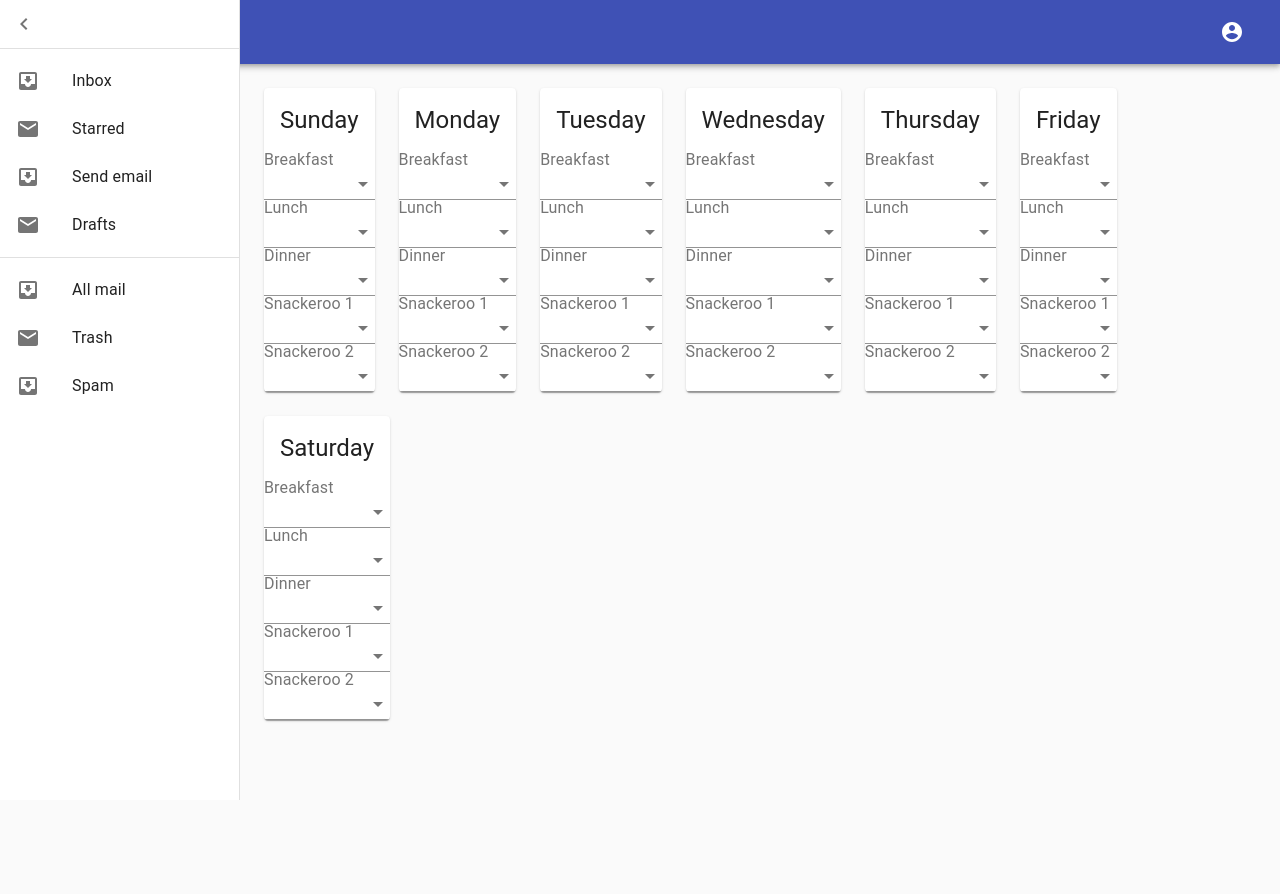
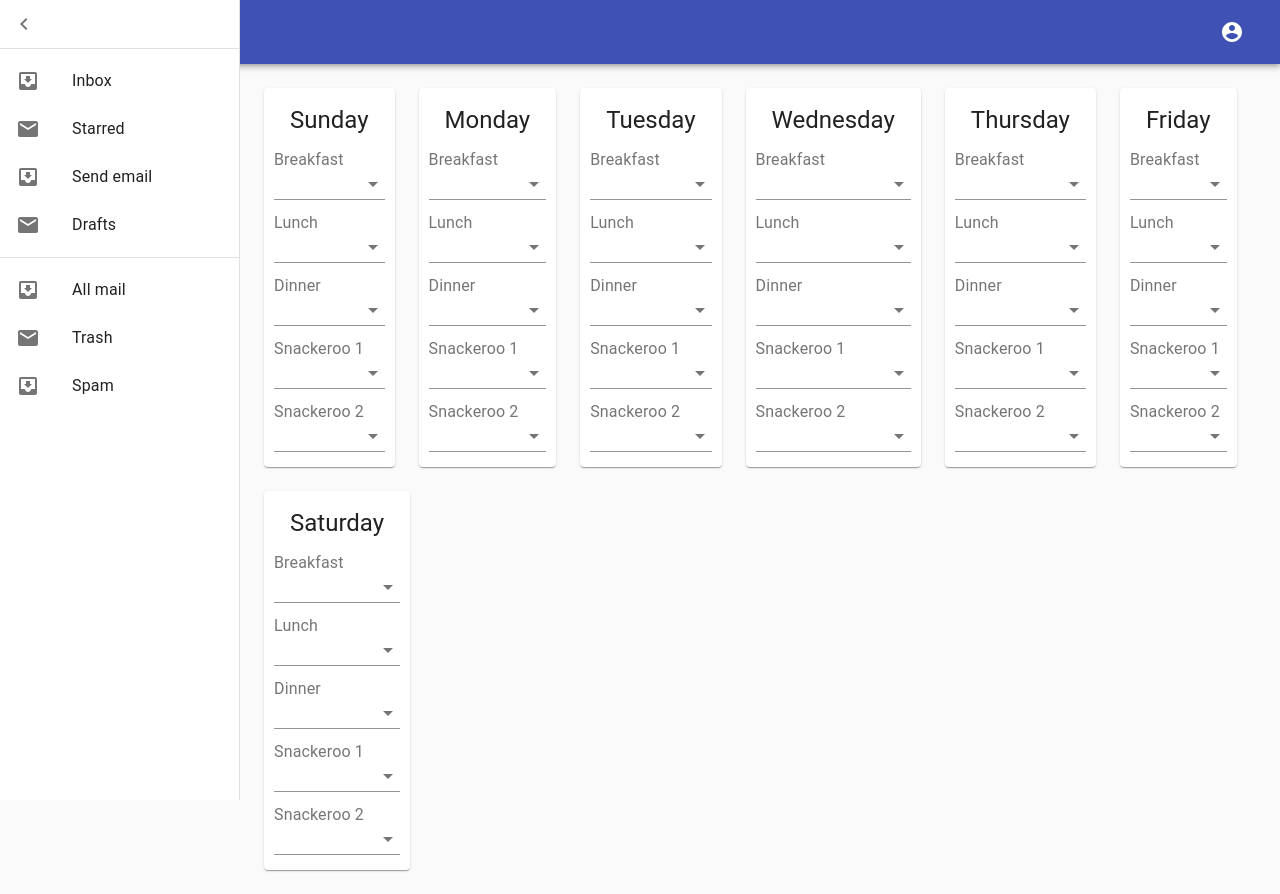
Before and after one commit to gage117/meal-planner, a React (Create React App) app in the folder client/: page / in a window 1280 px wide. Before the commit the page ends 800 px from the top, so only its background shows below. Built offline with nearby package versions, Linux system fonts and the light colour scheme; the HTML template or start-up script is replaced by a standard one.

Commit message:
Started messing with the styling of the DayCard component

```diff
--- a/client/src/components/DayCard/index.js
+++ b/client/src/components/DayCard/index.js
@@ -1,3 +1,4 @@
+import { makeStyles } from '@material-ui/core/styles';
 import Card from '@material-ui/core/Card';
 import CardHeader from '@material-ui/core/CardHeader';
 import Grid from '@material-ui/core/Grid';
@@ -5,9 +6,22 @@ import Select from '@material-ui/core/Select';
 import InputLabel from '@material-ui/core/InputLabel';
 import MenuItem from '@material-ui/core/MenuItem';
 
+const useStyles = makeStyles(theme => ({
+    cardContainer: {
+        padding: '0 10px 0px 10px',
+        // margin: '20px',
+        // maxWidth: '300px'
+    },
+    selectInput: {
+        marginBottom: '15px'
+    },
+}));
+
 export default function DayCard({ day }) {
+    const classes = useStyles();
+
     return (
-        <Card>
+        <Card className={classes.cardContainer}>
             <Grid
                 container
                 direction="column"
@@ -16,31 +30,31 @@ export default function DayCard({ day }) {
                     title={day}
                 />
                 <InputLabel id={`${day}Breakfast`}>Breakfast</InputLabel>
-                <Select labelId={`${day}Breakfast`}>
+                <Select labelId={`${day}Breakfast`} className={classes.selectInput}>
                     <MenuItem value={'Bacon'}>Bacon</MenuItem>
                     <MenuItem value={'Eggs'}>Eggs</MenuItem>
                     <MenuItem value={'Omelette'}>Omelette</MenuItem>
                 </Select>
                 <InputLabel id={`${day}Lunch`}>Lunch</InputLabel>
-                <Select labelId={`${day}Lunch`}>
+                <Select labelId={`${day}Lunch`} className={classes.selectInput}>
                     <MenuItem value={'Bacon'}>Bacon</MenuItem>
                     <MenuItem value={'Eggs'}>Eggs</MenuItem>
                     <MenuItem value={'Omelette'}>Omelette</MenuItem>
                 </Select>
                 <InputLabel id={`${day}Dinner`}>Dinner</InputLabel>
-                <Select labelId={`${day}Dinner`}>
+                <Select labelId={`${day}Dinner`} className={classes.selectInput}>
                     <MenuItem value={'Bacon'}>Bacon</MenuItem>
                     <MenuItem value={'Eggs'}>Eggs</MenuItem>
                     <MenuItem value={'Omelette'}>Omelette</MenuItem>
                 </Select>
                 <InputLabel id={`${day}Snackeroo1`}>Snackeroo 1</InputLabel>
-                <Select labelId={`${day}Snackeroo1`}>
+                <Select labelId={`${day}Snackeroo1`} className={classes.selectInput}>
                     <MenuItem value={'Bacon'}>Bacon</MenuItem>
                     <MenuItem value={'Eggs'}>Eggs</MenuItem>
                     <MenuItem value={'Omelette'}>Omelette</MenuItem>
                 </Select>
                 <InputLabel id={`${day}Snackeroo2`}>Snackeroo 2</InputLabel>
-                <Select labelId={`${day}Snackeroo2`}>
+                <Select labelId={`${day}Snackeroo2`} className={classes.selectInput}>
                     <MenuItem value={'Bacon'}>Bacon</MenuItem>
                     <MenuItem value={'Eggs'}>Eggs</MenuItem>
                     <MenuItem value={'Omelette'}>Omelette</MenuItem>
```
